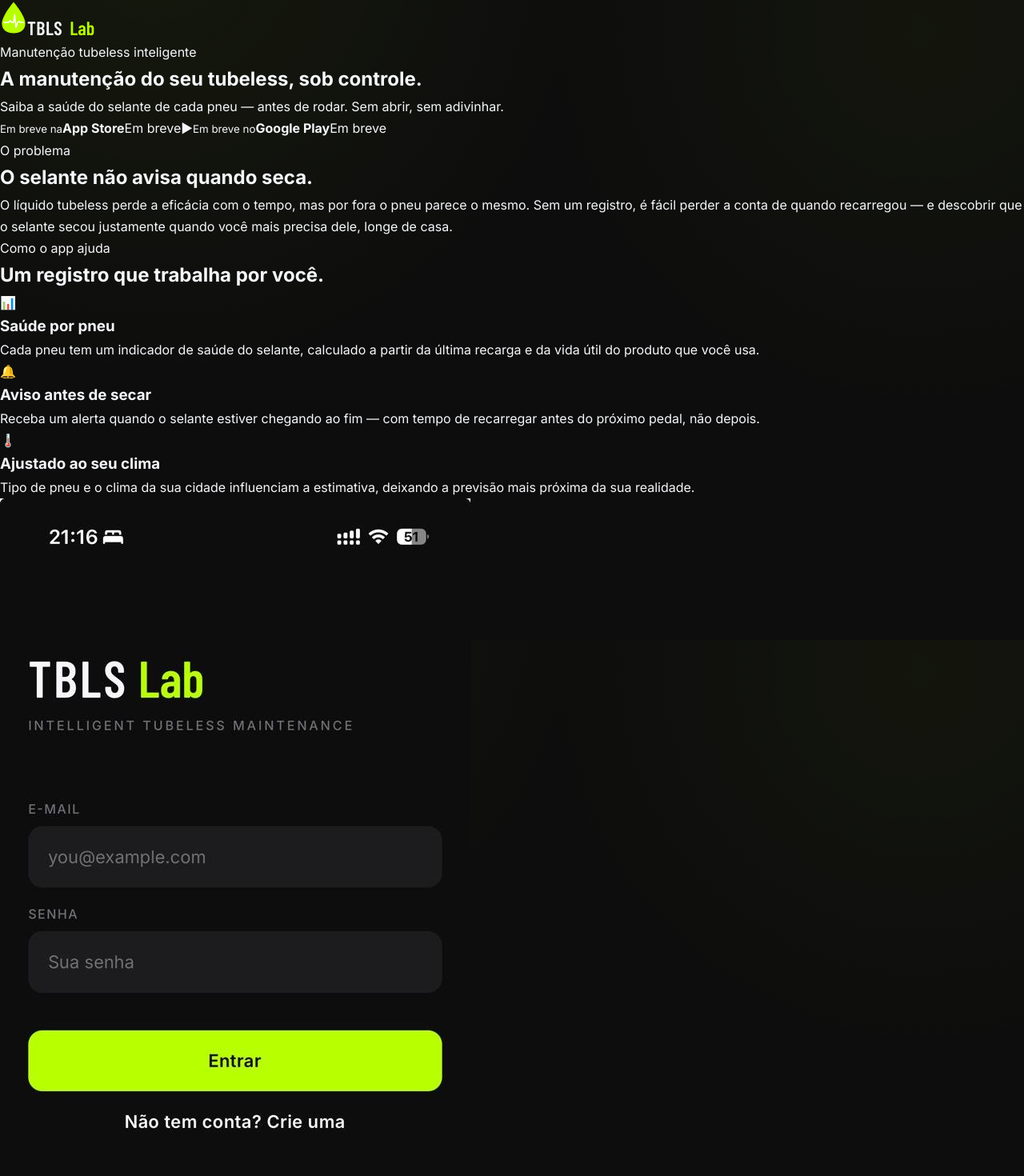
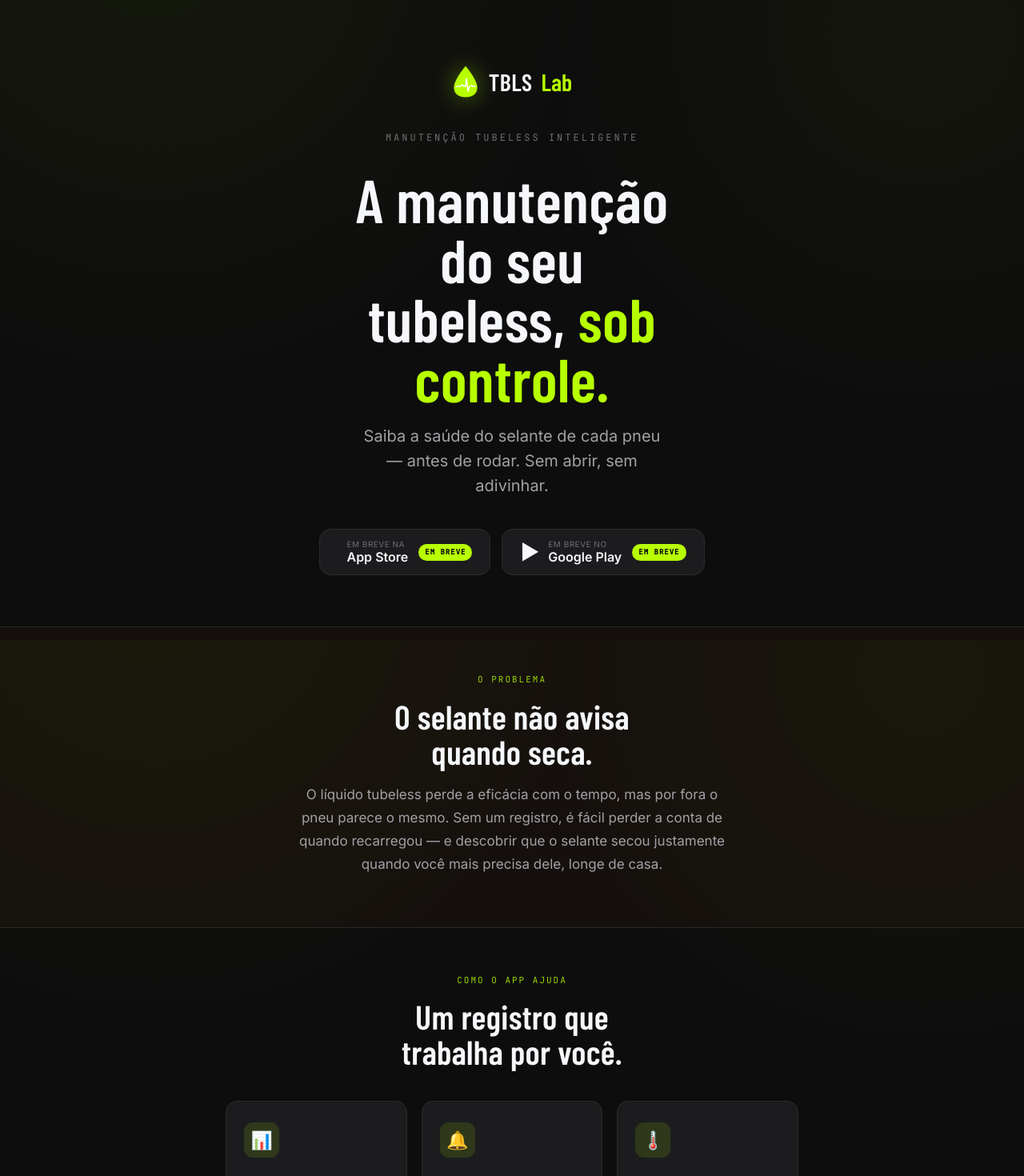
Before and after one commit to tubelesslab/web, a Next.js app: page / in a window 1280 px wide. Shown: the top 1470 px of the page at 80% size. Built offline with nearby package versions, Linux system fonts and the light colour scheme.

Commit message:
Add styles for home and landing page components

```diff
--- a/app/globals.css
+++ b/app/globals.css
@@ -131,3 +131,102 @@ table.dt td:first-child { color: var(--ink); }
 .foot a { color: var(--ink-dim); text-decoration: none; }
 .foot a:hover { color: var(--accent); }
 .foot .links { display: flex; gap: 20px; flex-wrap: wrap; }
+
+/* ============ HOME / LANDING ============ */
+.home { overflow-x: hidden; }
+
+.hero {
+  max-width: var(--maxw); margin: 0 auto; padding: 80px 22px 64px;
+  text-align: center;
+}
+.hero-logo {
+  display: inline-flex; align-items: center; gap: 12px; margin-bottom: 38px;
+}
+.hero-logo svg { filter: drop-shadow(0 0 14px rgba(183,255,0,0.4)); }
+.hero-logo .brand-text { font-family: var(--font-display); font-size: 30px; font-weight: 600; display: inline-flex; align-items: baseline; gap: 11px; }
+.hero-logo .brand-tbls { color: var(--ink); letter-spacing: 0.5px; }
+.hero-logo .brand-lab { color: var(--accent); }
+
+.hero h1 {
+  font-family: var(--font-display); font-weight: 600;
+  font-size: clamp(40px, 9vw, 76px); line-height: 0.98; letter-spacing: 0.5px;
+  color: var(--ink); margin: 0 auto 20px; max-width: 12ch;
+}
+.hero h1 .hl { color: var(--accent); }
+.hero-sub {
+  font-size: clamp(16px, 2.4vw, 20px); color: var(--ink-dim);
+  max-width: 30ch; margin: 0 auto 38px; line-height: 1.55;
+}
+.tagline {
+  font-family: var(--font-mono); font-size: 12px; letter-spacing: 3px;
+  text-transform: uppercase; color: var(--ink-faint); margin-bottom: 30px;
+}
+
+.cta-row { display: flex; gap: 14px; justify-content: center; flex-wrap: wrap; align-items: center; }
+.store-btn {
+  display: inline-flex; align-items: center; gap: 11px;
+  background: var(--bg-elev); border: 1px solid var(--line); border-radius: 14px;
+  padding: 13px 22px; text-decoration: none; position: relative;
+  transition: border-color .2s, transform .2s;
+}
+.store-btn:hover { border-color: var(--accent); transform: translateY(-2px); }
+.store-btn .ico { font-size: 26px; line-height: 1; }
+.store-btn .tt { text-align: left; line-height: 1.15; }
+.store-btn .tt small { display: block; font-size: 10px; color: var(--ink-faint); letter-spacing: 0.5px; text-transform: uppercase; }
+.store-btn .tt b { display: block; font-size: 16px; color: var(--ink); font-weight: 600; }
+.soon-tag {
+  font-family: var(--font-mono); font-size: 9px; letter-spacing: 1px; text-transform: uppercase;
+  color: var(--bg); background: var(--accent); border-radius: 20px;
+  padding: 3px 8px; font-weight: 700; margin-left: 2px;
+}
+
+.section { max-width: var(--maxw); margin: 0 auto; padding: 56px 22px; }
+.section-eyebrow {
+  font-family: var(--font-mono); font-size: 11px; letter-spacing: 2px;
+  text-transform: uppercase; color: var(--accent-dim); margin-bottom: 14px; text-align: center;
+}
+.section h2 {
+  font-family: var(--font-display); font-weight: 600;
+  font-size: clamp(28px, 5vw, 42px); line-height: 1.05; letter-spacing: 0.3px;
+  color: var(--ink); text-align: center; margin-bottom: 18px; max-width: 18ch; margin-left: auto; margin-right: auto;
+}
+.section .lead {
+  text-align: center; color: var(--ink-dim); max-width: 50ch; margin: 0 auto 8px; font-size: 17px;
+}
+
+.problem { border-top: 1px solid var(--line); border-bottom: 1px solid var(--line); background: rgba(255,106,0,0.03); }
+
+.features { display: grid; gap: 18px; margin-top: 40px; }
+@media (min-width: 720px) { .features { grid-template-columns: repeat(3, 1fr); } }
+.feature {
+  background: var(--bg-elev); border: 1px solid var(--line); border-radius: var(--radius);
+  padding: 26px 22px;
+}
+.feature .fico {
+  width: 44px; height: 44px; border-radius: 11px; background: rgba(183,255,0,0.12);
+  display: flex; align-items: center; justify-content: center; margin-bottom: 16px;
+  font-size: 22px;
+}
+.feature h3 { font-family: var(--font-display); font-size: 21px; font-weight: 600; color: var(--ink); margin-bottom: 8px; }
+.feature p { color: var(--ink-dim); font-size: 15px; line-height: 1.6; }
+
+.showcase { display: grid; gap: 30px; align-items: center; margin-top: 44px; }
+@media (min-width: 760px) { .showcase { grid-template-columns: 1fr 1fr; } .showcase.flip > .shot { order: 2; } }
+.shot { display: flex; justify-content: center; }
+.shot img {
+  width: 100%; max-width: 280px; border-radius: 26px;
+  border: 1px solid var(--line); box-shadow: 0 24px 60px rgba(0,0,0,0.5);
+}
+.showcase-text h3 { font-family: var(--font-display); font-size: clamp(24px,4vw,32px); font-weight: 600; color: var(--ink); margin-bottom: 14px; line-height: 1.1; }
+.showcase-text p { color: var(--ink-dim); font-size: 16px; line-height: 1.65; margin-bottom: 14px; }
+.showcase-text .pill {
+  display: inline-block; font-family: var(--font-mono); font-size: 11px; letter-spacing: 1.5px;
+  text-transform: uppercase; color: var(--accent-dim); margin-bottom: 14px;
+}
+
+.final-cta {
+  text-align: center; padding: 80px 22px 90px; border-top: 1px solid var(--line);
+  background: radial-gradient(circle at 50% 0%, rgba(183,255,0,0.07), transparent 60%);
+}
+.final-cta h2 { font-family: var(--font-display); font-weight: 600; font-size: clamp(30px,6vw,52px); color: var(--ink); margin-bottom: 16px; letter-spacing: 0.3px; }
+.final-cta p { color: var(--ink-dim); margin-bottom: 34px; font-size: 17px; }
```
